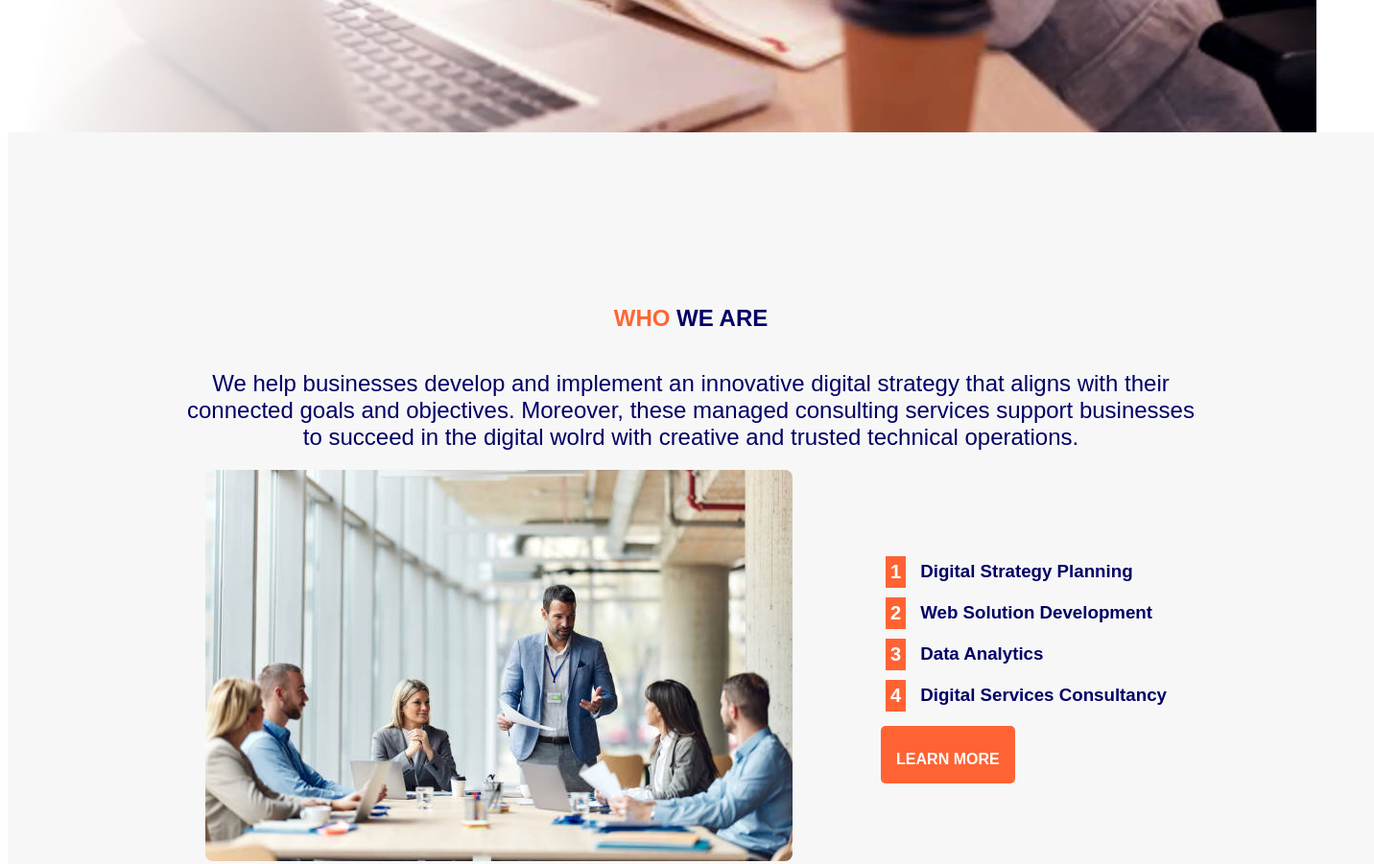
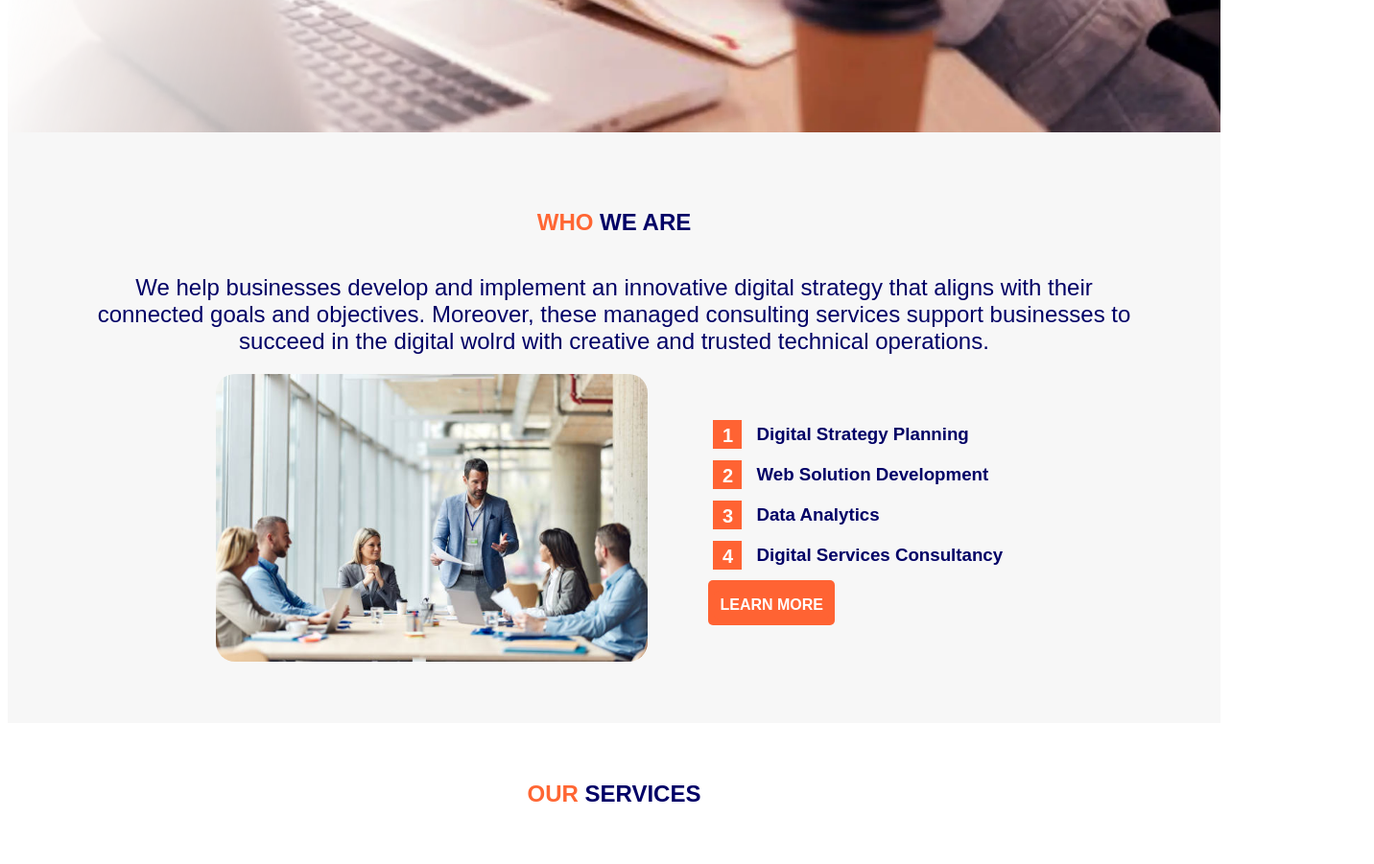
Before and after one commit to SusanMackson/EMBOLDLAB-DigFace, a plain HTML site: page index.html in a window 1280 px wide. Shown: the part 860-1761 px from the top of the page at 96% size, 1432 px wide, since content can reach past the window. Drawn offline with Linux system fonts and the light colour scheme.

Commit message:
push-ebosetale

```diff
--- a/index.css
+++ b/index.css
@@ -19,7 +19,7 @@ html {
     justify-content: left;
     align-items: end;
     padding: 5px;
-    width: 100%;
+    width: auto;
     background: linear-gradient(175deg, #000066, #ff6633);
 
 }
@@ -76,8 +76,9 @@ nav ul li a:hover {
     background-size: cover;
     background-repeat: no-repeat;
     background-position: center;
+    position: relative;
     height: 100vh;
-    width: 100%;
+    width: auto;
 }
 
 
@@ -89,8 +90,8 @@ nav ul li a:hover {
     justify-content: space-around;
     align-items: center;
     flex-wrap: wrap;
-    padding: 80px;
-    width: 100%;
+    padding: 30px;
+    width: auto;
 }
 
 .who-we-are-container-content {
@@ -99,21 +100,22 @@ nav ul li a:hover {
     font-size: 1.5rem;
 }
 
-.who-we-are-right-container {
-    font-weight: 900;
-}
 .who-we-are-btn{
     display: inline-block;
-    margin-top: 10px;
-    padding: 8px;
+    margin-top: 5px;
+    padding: 6px;
     background-color: #ff6333;
     color: white;
     text-decoration: none;
     font-weight: bold;
     border-radius: 5px;
+    justify-content: end;
+    margin-left: auto;
     transition: background-color 0.3s ease;
 }
-
+.who-we-are-right-container{
+    margin-left: -250px;
+}
 
 .same-line{
     display: flex;
@@ -129,6 +131,9 @@ nav ul li a:hover {
     color: white;
     text-decoration: none;
     font-weight: bold;
+    height: 20px;
+    width: 20px;
+    text-align: center;
     font-size: 20px;
 }
 
@@ -137,6 +142,8 @@ nav ul li a:hover {
     margin-bottom: 10px;
     font-weight: 900;
 }
+
+
 /* OUR SERVI STYLING */
 .our-services-container{
     text-align: center;
--- a/index.html
+++ b/index.html
@@ -57,7 +57,7 @@
             these managed consulting services support businesses to succeed in the digital wolrd with creative and trusted technical operations.</p>
 
             <div class="who-we-are-left-container">
-                <img src="images/istockphoto-2032406889-612x612.jpg" alt="who we are" style="border-radius: 8px;">
+                <img src="images/istockphoto-2032406889-612x612.jpg" alt="who we are" style="border-radius: 20px; width: 450px;">
             </div>
 
             <div class="who-we-are-right-container">
```
